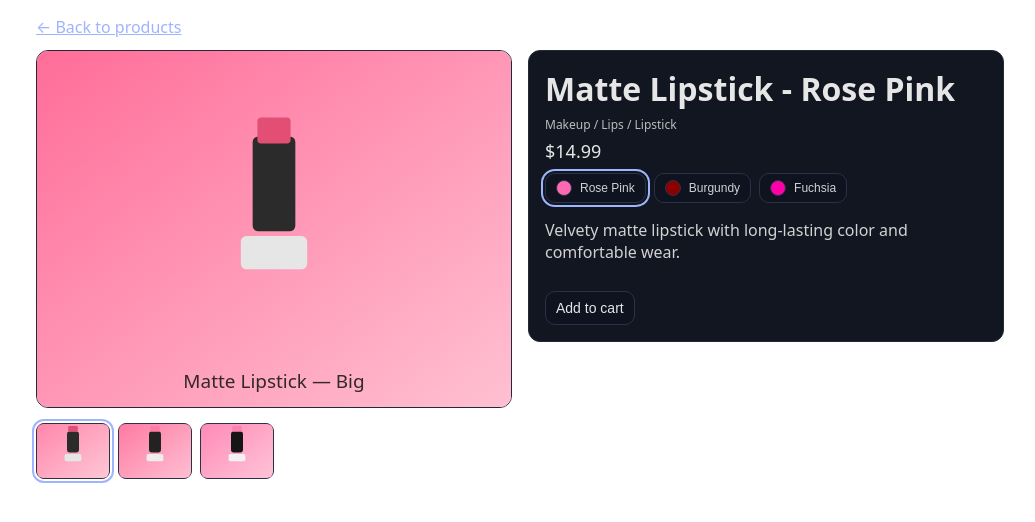
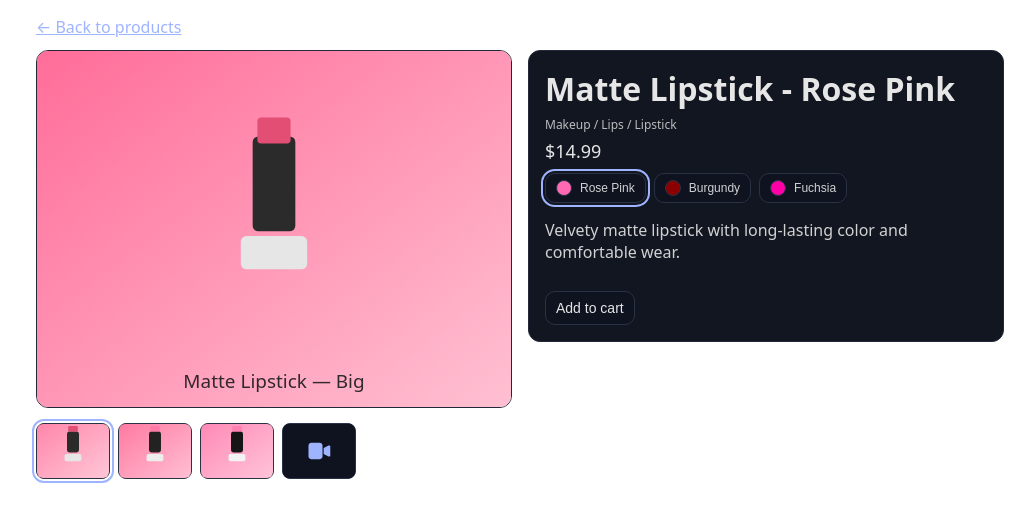
Before and after one commit to moztemur/ounhack-ai-ar, a React (Vite) app: page /#/products/1 in a window 1280 px wide. Shown: the top 522 px of the page, without its empty margins (120-1155 px from the left). Built offline with nearby package versions, Linux system fonts and the light colour scheme.

Commit message:
camera thumbnail

```diff
--- /dev/null
+++ b/src/components/CameraThumnail.tsx
@@ -0,0 +1,40 @@
+export default function CameraThumnail(props: {
+  available: boolean;
+  isActive: boolean;
+  onClick: (active: boolean) => void;
+}) {
+  const { available, isActive, onClick } = props;
+  if (!available) {
+    return null;
+  }
+
+  return (
+    <button
+      className={`thumb ${isActive ? "thumbActive" : ""}`}
+      onClick={() => {
+        onClick(!isActive)
+      }}
+      aria-label="Toggle camera preview"
+      title={isActive ? "Hide camera" : "Show camera"}
+    >
+      <div className="camIcon" aria-hidden>
+        <svg
+          width="28"
+          height="28"
+          viewBox="0 0 24 24"
+          fill="none"
+          xmlns="http://www.w3.org/2000/svg"
+        >
+          <path
+            d="M3 7.5C3 6.11929 4.11929 5 5.5 5H12.5C13.8807 5 15 6.11929 15 7.5V16.5C15 17.8807 13.8807 19 12.5 19H5.5C4.11929 19 3 17.8807 3 16.5V7.5Z"
+            fill="#9fb4ff"
+          />
+          <path
+            d="M16 9.5L20.2 7.3C20.8667 6.96667 21.6667 7.45 21.6667 8.2V15.8C21.6667 16.55 20.8667 17.0333 20.2 16.7L16 14.5V9.5Z"
+            fill="#9fb4ff"
+          />
+        </svg>
+      </div>
+    </button>
+  );
+}
--- a/src/components/ProductThumnail.tsx
+++ b/src/components/ProductThumnail.tsx
@@ -32,10 +32,10 @@ const VariantImageWithButton = (props: {
   );
 };
 
-const ProductThumnail = (props: { active: number, variant: Variant; isAR: boolean, onChange: (idx: number) => void }) => {
-  const { variant, onChange, active} = props;
+const ProductThumnail = (props: { active: number, variant: Variant; isAR: boolean, onChange: (idx: number) => void, children?: React.ReactNode }) => {
+  const { variant, onChange, active, children } = props;
   if (!variant.images || variant.images.length === 0) {
-    return null;
+    return <div className="thumbs">{children}</div>;
   }
 
   return (
@@ -49,6 +49,7 @@ const ProductThumnail = (props: { active: number, variant: Variant; isAR: boolea
           onClick={() => onChange(idx)}
         />
       ))}
+      {children}
     </div>
   );
 };
--- a/src/pages/ProductDetails.tsx
+++ b/src/pages/ProductDetails.tsx
@@ -1,75 +1,92 @@
-import React, { useEffect, useMemo, useState } from 'react'
-import products from '../data/products.json'
-import { Link, useNavigate, useParams } from 'react-router-dom'
-import VideoPreviewTF from '../components/VideoPreviewTF'
-import ProductThumnail from '../components/ProductThumnail'
-import { resolvePublicUrl } from '../utils/asset'
-import arConfig from '../config/ar.json'
-import { Variant, Product } from '../types'
+import React, { useEffect, useMemo, useState } from "react";
+import products from "../data/products.json";
+import { Link, useNavigate, useParams } from "react-router-dom";
+import VideoPreviewTF from "../components/VideoPreviewTF";
+import ProductThumnail from "../components/ProductThumnail";
+import CameraThumnail from "../components/CameraThumnail";
+import { resolvePublicUrl } from "../utils/asset";
+import arConfig from "../config/ar.json";
+import { Variant, Product } from "../types";
 
 export default function ProductDetails() {
-  const { id } = useParams()
-  const items = products as Product[]
-  const routeId = String(id)
-  const navigate = useNavigate()
+  const { id } = useParams();
+  const items = products as Product[];
+  const routeId = String(id);
+  const navigate = useNavigate();
 
   const { parent, initialVariant } = useMemo(() => {
-    const direct = items.find(p => p.id === routeId)
+    const direct = items.find((p) => p.id === routeId);
     if (direct) {
-      return { parent: direct, initialVariant: undefined as Variant | undefined }
+      return {
+        parent: direct,
+        initialVariant: undefined as Variant | undefined,
+      };
     }
     for (const p of items) {
-      const v = p.products?.find(vv => vv.id === routeId)
-      if (v) return { parent: p, initialVariant: v }
+      const v = p.products?.find((vv) => vv.id === routeId);
+      if (v) return { parent: p, initialVariant: v };
     }
-    return { parent: undefined, initialVariant: undefined }
-  }, [items, routeId])
+    return { parent: undefined, initialVariant: undefined };
+  }, [items, routeId]);
 
-  const [activeImageIdx, setActiveImageIdx] = useState(0)
+  const [activeImageIdx, setActiveImageIdx] = useState(0);
 
   if (!parent) {
     return (
       <div className="container">
         <p>Product not found.</p>
-        <Link to="/products" className="backLink">Back to products</Link>
+        <Link to="/products" className="backLink">
+          Back to products
+        </Link>
       </div>
-    )
+    );
   }
 
   const currentVariant: Variant = useMemo(() => {
     if (parent.products && parent.products.length > 0) {
-      const found = parent.products.find(v => v.id === routeId)
-      return found || parent.products[0]
+      const found = parent.products.find((v) => v.id === routeId);
+      return found || parent.products[0];
     }
-    return parent
-  }, [parent, routeId])
+    return parent;
+  }, [parent, routeId]);
 
   useEffect(() => {
-    setActiveImageIdx(0)
-  }, [routeId])
+    setActiveImageIdx(0);
+  }, [routeId]);
 
   // AR / webcam preview
-  const [showCam, setShowCam] = useState(false)
+  const [showCam, setShowCam] = useState(false);
 
   useEffect(() => {
     // Stop camera when navigating between variants
-    setShowCam(false)
-  }, [routeId])
+    setShowCam(false);
+  }, [routeId]);
 
   const isAR = useMemo(() => {
-    const cat = Array.isArray(parent.category) ? parent.category[parent.category.length - 1] : parent.category as any
-    const cfg: any = arConfig as any
-    const isAR = !!(cfg && cat && cfg[cat] && cfg[cat].ar)
-    return isAR
-  }, [parent.category])
+    const cat = Array.isArray(parent.category)
+      ? parent.category[parent.category.length - 1]
+      : (parent.category as any);
+    const cfg: any = arConfig as any;
+    const isAR = !!(cfg && cat && cfg[cat] && cfg[cat].ar);
+    return isAR;
+  }, [parent.category]);
 
   return (
     <div className="container">
-      <Link to="/products" className="backLink">← Back to products</Link>
+      <Link to="/products" className="backLink">
+        ← Back to products
+      </Link>
       <div className="details">
         <div>
           {!showCam && (
-            <img className="detailsImage" src={resolvePublicUrl(currentVariant.images?.[activeImageIdx]?.big || currentVariant.image)} alt={currentVariant.name} />
+            <img
+              className="detailsImage"
+              src={resolvePublicUrl(
+                currentVariant.images?.[activeImageIdx]?.big ||
+                  currentVariant.image
+              )}
+              alt={currentVariant.name}
+            />
           )}
           <VideoPreviewTF
             isActive={showCam}
@@ -77,23 +94,49 @@ export default function ProductDetails() {
             product={{ category: parent.category, color: parent.color }}
             variant={{ color: currentVariant.color }}
           />
-          <ProductThumnail variant={currentVariant} isAR={isAR} active={activeImageIdx} onChange={setActiveImageIdx} />
+          <ProductThumnail
+            variant={currentVariant}
+            isAR={isAR}
+            active={activeImageIdx}
+            onChange={(idx) => {
+              setActiveImageIdx(idx);
+              setShowCam(false);
+            }}
+          >
+            <CameraThumnail available={isAR} isActive={showCam} onClick={(isActive) => {
+              setShowCam(isActive);
+              setActiveImageIdx(-1);
+            }}/>
+          </ProductThumnail>
         </div>
         <div className="detailsInfo">
           <h1 className="detailsName">{currentVariant.name}</h1>
-          <div className="detailsCategory">{Array.isArray(parent.category) ? parent.category.join(' / ') : parent.category}</div>
+          <div className="detailsCategory">
+            {Array.isArray(parent.category)
+              ? parent.category.join(" / ")
+              : parent.category}
+          </div>
           <div className="detailsPrice">${currentVariant.price.toFixed(2)}</div>
           {parent.products && parent.products.length > 0 && (
             <div className="variants">
-              {parent.products.map(v => (
+              {parent.products.map((v) => (
                 <button
                   key={v.id}
-                  className={`variantBtn ${v.id === currentVariant.id ? 'variantActive' : ''}`}
-                  onClick={() => { navigate(`/products/${v.id}`) }}
+                  className={`variantBtn ${
+                    v.id === currentVariant.id ? "variantActive" : ""
+                  }`}
+                  onClick={() => {
+                    navigate(`/products/${v.id}`);
+                  }}
                   title={v.color?.name || v.name}
                 >
-                  <span className="variantSwatch" style={{ background: v.color?.hex || '#999' }} />
-                  <span className="variantLabel">{v.color?.name || v.name}</span>
+                  <span
+                    className="variantSwatch"
+                    style={{ background: v.color?.hex || "#999" }}
+                  />
+                  <span className="variantLabel">
+                    {v.color?.name || v.name}
+                  </span>
                 </button>
               ))}
             </div>
@@ -103,5 +146,5 @@ export default function ProductDetails() {
         </div>
       </div>
     </div>
-  )
+  );
 }
```
